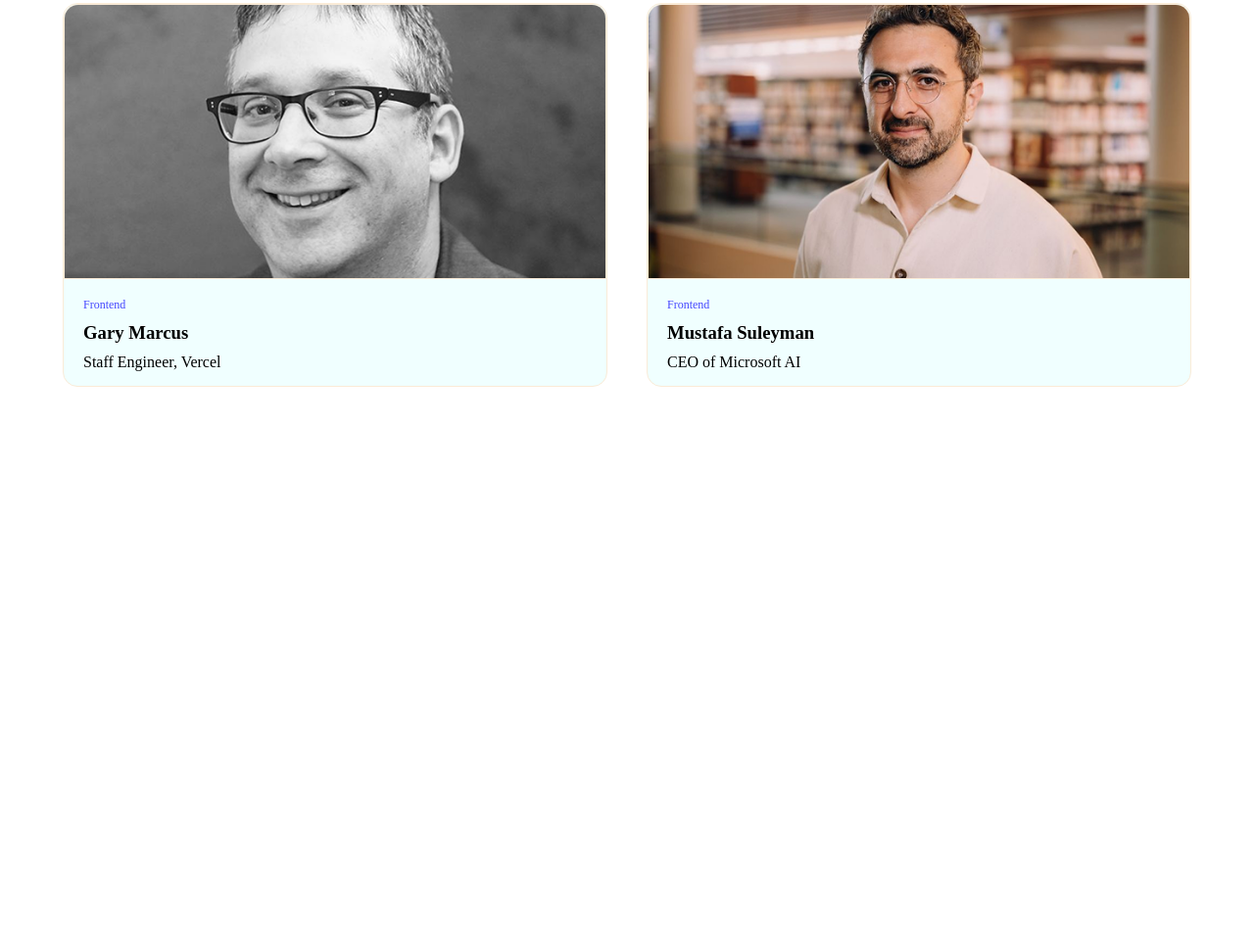
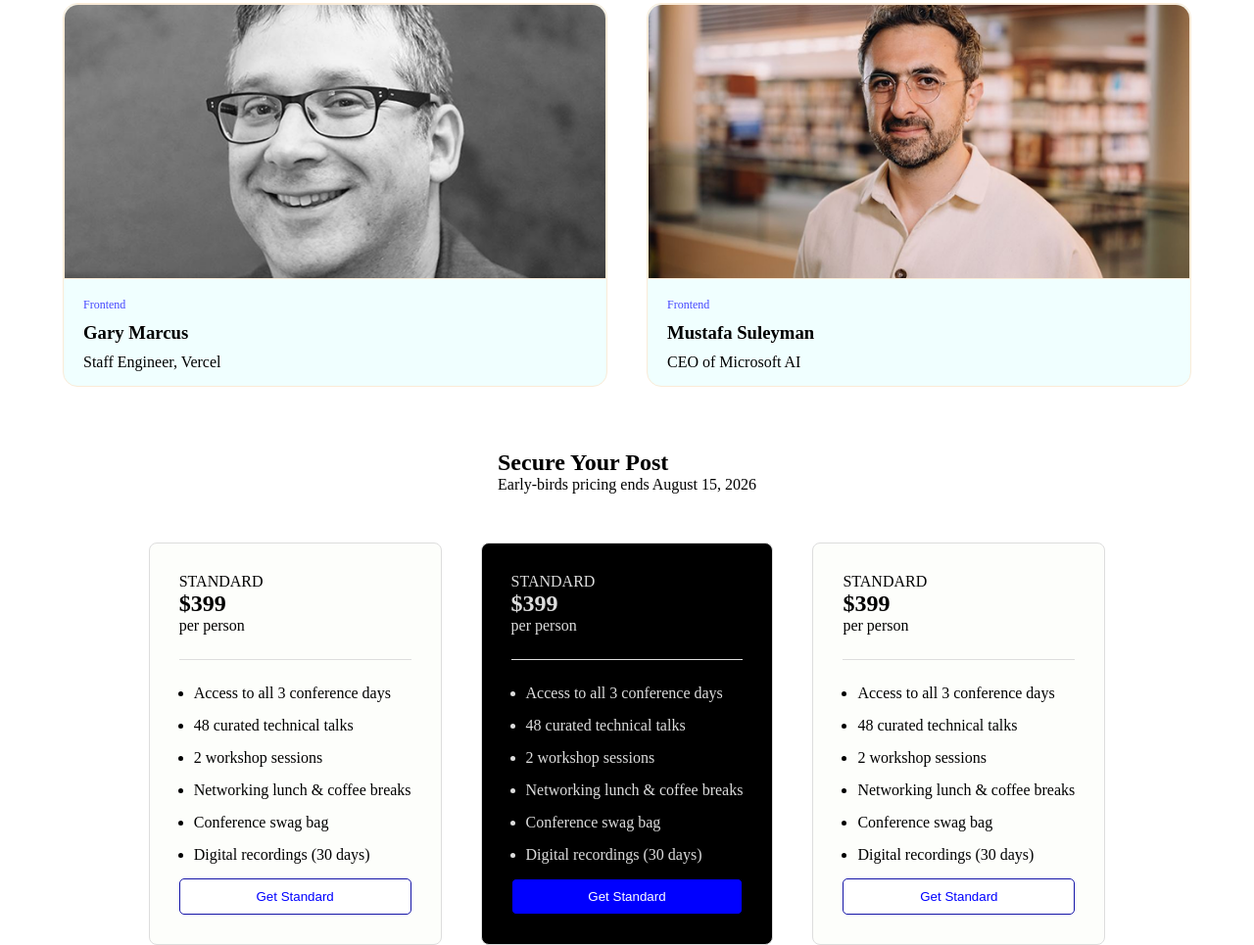
Before and after one commit to tkhanpro7/B14-Assignment-1, a plain HTML site: page index.html in a window 1280 px wide. Shown: the part 1457-2422 px from the top of the page at 98% size. Before the commit the page ends 1916 px from the top, so only its background shows below. Drawn offline with Linux system fonts and the light colour scheme.

Commit message:
price section updated

```diff
--- a/index.html
+++ b/index.html
@@ -80,6 +80,73 @@
         </div>
       </section>
       <!-- Speaker Section End -->
+
+      <!-- Price-Card Section Start -->
+      <section class="price-card-section">
+        <div class="price-card-heading">
+          <h1>Secure Your Post</h1>
+          <p>Early-birds pricing ends August 15, 2026</p>
+        </div>
+        <div class="price-card-container">
+          <div class="price-card-1 price-card">
+            <div>
+              <p>STANDARD</p>
+              <h1>$399</h1>
+              <p>per person</p>
+              <hr />
+            </div>
+            <div>
+              <ul>
+                <li>Access to all 3 conference days</li>
+                <li>48 curated technical talks</li>
+                <li>2 workshop sessions</li>
+                <li>Networking lunch & coffee breaks</li>
+                <li>Conference swag bag</li>
+                <li>Digital recordings (30 days)</li>
+              </ul>
+              <button class="general-price">Get Standard</button>
+            </div>
+          </div>
+          <div class="price-card-2 price-card">
+            <div>
+              <p>STANDARD</p>
+              <h1>$399</h1>
+              <p>per person</p>
+              <hr />
+            </div>
+            <div>
+              <ul>
+                <li>Access to all 3 conference days</li>
+                <li>48 curated technical talks</li>
+                <li>2 workshop sessions</li>
+                <li>Networking lunch & coffee breaks</li>
+                <li>Conference swag bag</li>
+                <li>Digital recordings (30 days)</li>
+              </ul>
+              <button class="unique-price">Get Standard</button>
+            </div>
+          </div>
+          <div class="price-card-3 price-card">
+            <div>
+              <p>STANDARD</p>
+              <h1>$399</h1>
+              <p>per person</p>
+              <hr />
+            </div>
+            <div>
+              <ul>
+                <li>Access to all 3 conference days</li>
+                <li>48 curated technical talks</li>
+                <li>2 workshop sessions</li>
+                <li>Networking lunch & coffee breaks</li>
+                <li>Conference swag bag</li>
+                <li>Digital recordings (30 days)</li>
+              </ul>
+              <button class="general-price">Get Standard</button>
+            </div>
+          </div>
+        </div>
+      </section>
     </main>
   </body>
 </html>
--- a/style.css
+++ b/style.css
@@ -94,3 +94,54 @@ header p {
 .speaker-list h3 {
   margin: 10px 0;
 }
+
+/* Price Card Section  */
+.price-card-section {
+  justify-items: center;
+}
+.price-card-container {
+  display: flex;
+  gap: 40px;
+  margin-top: 50px;
+}
+.price-card-container ul {
+  margin-left: 15px;
+}
+.price-card-container ul li {
+  margin-bottom: 15px;
+}
+.price-card {
+  border: solid 1px #ddd;
+  border-radius: 8px;
+  background-color: rgb(253, 254, 251);
+  width: 100%;
+  max-width: 400px;
+  padding: 30px;
+  box-sizing: border-box;
+}
+.price-card-2 {
+  background-color: black;
+  color: #ddd;
+}
+hr {
+  border: none;
+  height: 1px;
+  background-color: #ddd;
+  margin: 25px 0;
+}
+.general-price {
+  width: 100%;
+  padding: 10px;
+  background-color: white;
+  border: 1px solid rgb(21, 21, 167);
+  border-radius: 5px;
+  color: blue;
+}
+.unique-price {
+  width: 100%;
+  padding: 10px;
+  background-color: blue;
+  border: 1px solid black;
+  border-radius: 5px;
+  color: rgb(255, 255, 255);
+}
```
